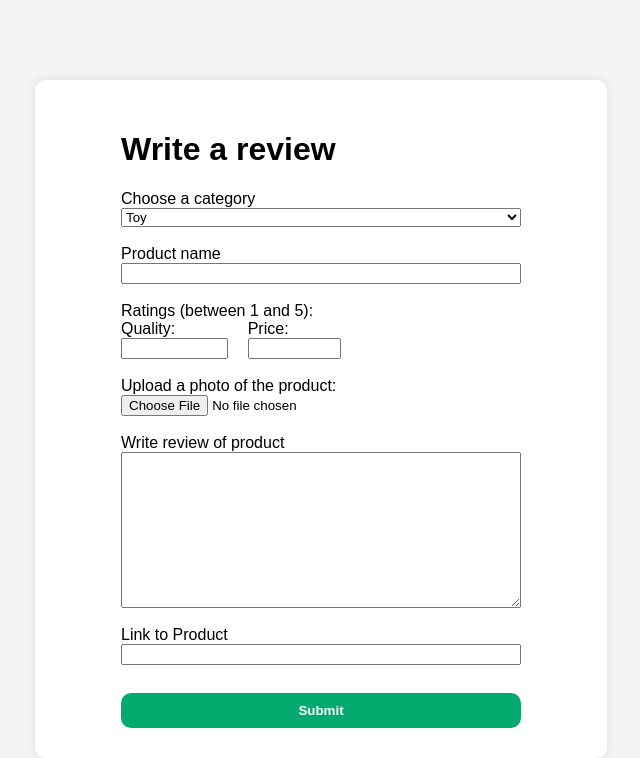
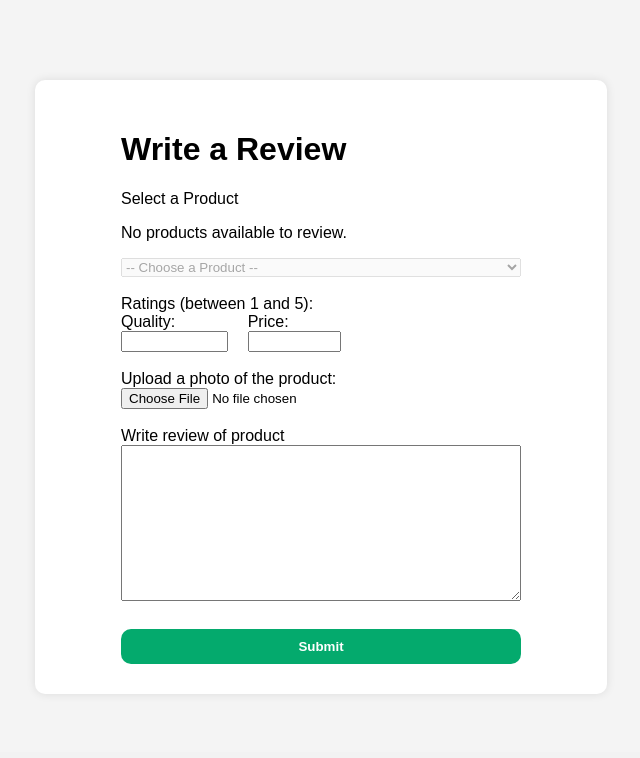
Before and after one commit to LanNgai/Cat-sDelight_version5.0, a PHP site: page /reviews/writeReview.php in a window 1280 px wide. Shown: the part 48-806 px from the top of the page, without its empty margins (319-959 px from the left). After the commit the page ends 742 px from the top, so only its background shows below. Run offline with PHP 8.4, Linux system fonts and the light colour scheme; data comes from the database, SQL or seed files in the repository.

Commit message:
adding reviews to database

```diff
--- a/products/products.php
+++ b/products/products.php
@@ -32,7 +32,7 @@
             <div class='box'>
                 <div class='thumbnail'>
                     <?php
-                    $imagePath = $product->getProductImage() ?: '../reviews/PlaceHolder.png';
+                    $imagePath = $product->getProductImage() ?: '../data/images/placeholders/PlaceHolderProduct.png';
                     ?>
                     <img src='<?php echo htmlspecialchars($imagePath); ?>' alt='Product image'>
                 </div>
--- a/reviews/productReview.php
+++ b/reviews/productReview.php
@@ -30,7 +30,7 @@ echo "<nav>
       </nav>";
 echo "<div class='box'>";
 echo "<div class='thumbnail'>
-        <img src='../data/images/".$reviewData['ProductImage']."' alt='Placeholder product image'>
+        <img src='../data/images/placeholders/PlaceHolderProduct.png' alt='Placeholder product image'>
       </div>";
 $averageRating = ($reviewData['QualityRating'] + $reviewData['PriceRating'])/2;
 
@@ -41,7 +41,7 @@ echo "<strong>Product Name:</strong>".$reviewData['ProductName']."<br>";
 echo "<strong>Quality Rating:</strong>".$reviewData['QualityRating']."/5<br>";
 echo "<strong>Price Rating:</strong> ".$reviewData['PriceRating']."/5<br>";
 echo "<strong>Overall Rating:</strong> $averageRating/5<br>";
-echo "<strong>Product Link:</strong><br> <a href='".$reviewData['ProductLink'].">".$reviewData['ProductLink']."</a><br>";
+echo "<strong>Review:</strong>".$reviewData['ReviewText']."<br>";
 echo "<br><a href='reviews.php' id='back'>Back to All Reviews</a>";
 echo "</div>";
 echo "</div>";
--- a/reviews/reviews.php
+++ b/reviews/reviews.php
@@ -4,7 +4,7 @@
     require "../templates/header.php";
     require "../templates/footer.php";
 
-try {
+    try {
         require "../backend/DBconnect.php";
 
         $sql = "SELECT *
@@ -36,7 +36,7 @@ try {
         foreach ($reviewData as $row) {
             echo "<div class='box'>";
             echo "<div class='thumbnail'>
-                    <img src='../data/images/".$row['ProductImage']."' alt='Placeholder product image'>
+                    <img src='../data/images/placeholders/PlaceHolderProduct.png".$row['ProductImage']."' alt='Placeholder product image'>
                     </div>";
 
             $averageRating = ($row['QualityRating'] + $row['PriceRating'])/2;
--- a/reviews/writeReview.php
+++ b/reviews/writeReview.php
@@ -1,3 +1,17 @@
+<?php
+session_start();
+require "../products/products.class.php";
+require "../backend/DBconnect.php";
+
+$sql = "SELECT p.ProductID, p.ProductName, p.ProductType
+        FROM products p
+        LEFT JOIN reviews r ON p.ProductID = r.ProductID
+        WHERE r.ReviewID IS NULL";
+$stmt = $conn->prepare($sql);
+$stmt->execute();
+$unreviewedProducts = $stmt->fetchAll(PDO::FETCH_ASSOC);
+?>
+
 <html lang="en">
     <head>
         <meta charset="UTF-8">
@@ -11,27 +25,30 @@
                 <a href='../login/login.php'>Login</a>
             </div>
         </nav>
-
         <title>Write a Review</title>
     </head>
     <body>
         <form method="post" action="postReview.php" enctype="multipart/form-data">
             <div class="review">
-                <h1 id="title">Write a review</h1>
-                <label for="category"> Choose a category</label>
+                <h1 id="title">Write a Review</h1>
+
+                <label for="productID">Select a Product</label>
                 <br>
-                <select id="category" name="category" required>
-                    <option value="Toy">Toy</option>
-                    <option value="Food">Food</option>
-                    <option value="Litter">Litter</option>
-                    <option value="Misc">Miscellaneous</option>
-                </select>
-
-                <br><br>
-
-                <label for="pname">Product name</label>
-                <br>
-                <input type="text" id="pname" name="pname" required>
+                <?php if (empty($unreviewedProducts)): ?>
+                    <p>No products available to review.</p>
+                    <select id="productID" name="productID" disabled>
+                        <option value="">-- Choose a Product --</option>
+                    </select>
+                <?php else: ?>
+                    <select id="productID" name="productID" required>
+                        <option value="">-- Choose a Product --</option>
+                        <?php foreach ($unreviewedProducts as $product): ?>
+                            <option value="<?php echo htmlspecialchars($product['ProductID']); ?>">
+                                <?php echo htmlspecialchars($product['ProductName'] . " (" . $product['ProductType'] . ")"); ?>
+                            </option>
+                        <?php endforeach; ?>
+                    </select>
+                <?php endif; ?>
 
                 <br><br>
 
@@ -49,6 +66,7 @@
                 </div>
 
                 <br>
+
                 <label for="photo">Upload a photo of the product:</label>
                 <br>
                 <input type="file" id="photo" name="photo" accept="image/*">
@@ -61,13 +79,7 @@
 
                 <br><br>
 
-                <label>Link to Product</label>
-                <br>
-                <input type="url" id="url" name="url" required>
-
-                <br><br>
-
-                <input type="submit" value="Submit" id="submit">
+                <input type="submit" value="Submit" id="submit" <?php echo empty($unreviewedProducts) ? 'disabled' : ''; ?>>
             </div>
         </form>
     </body>
```
Also changed, not shown: reviews/Review.class.php (+12 -2 lines), reviews/postReview.php (+33 -15 lines), data/images/placeholders/PlaceHolderProduct.png (renamed from reviews/PlaceHolder.png).
